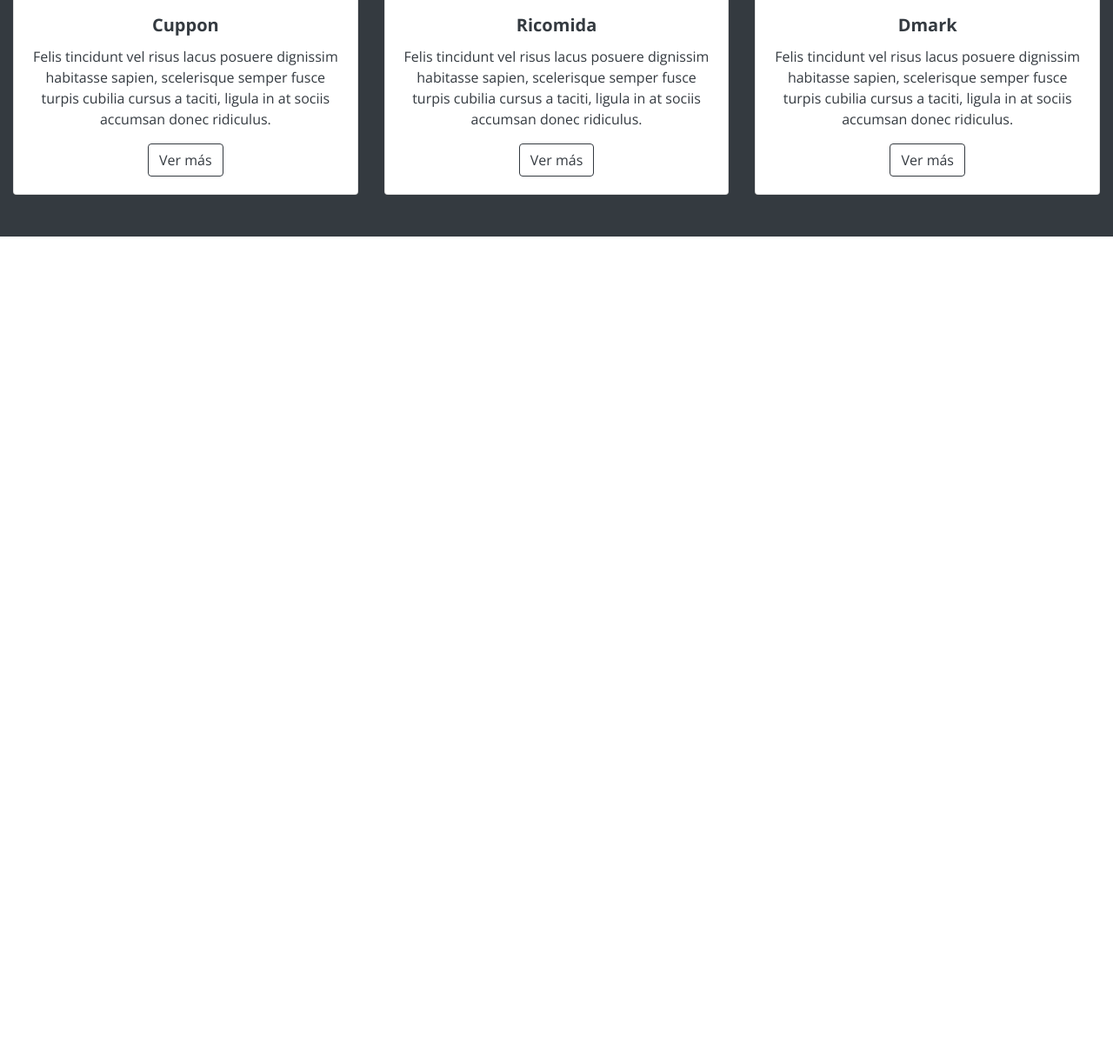
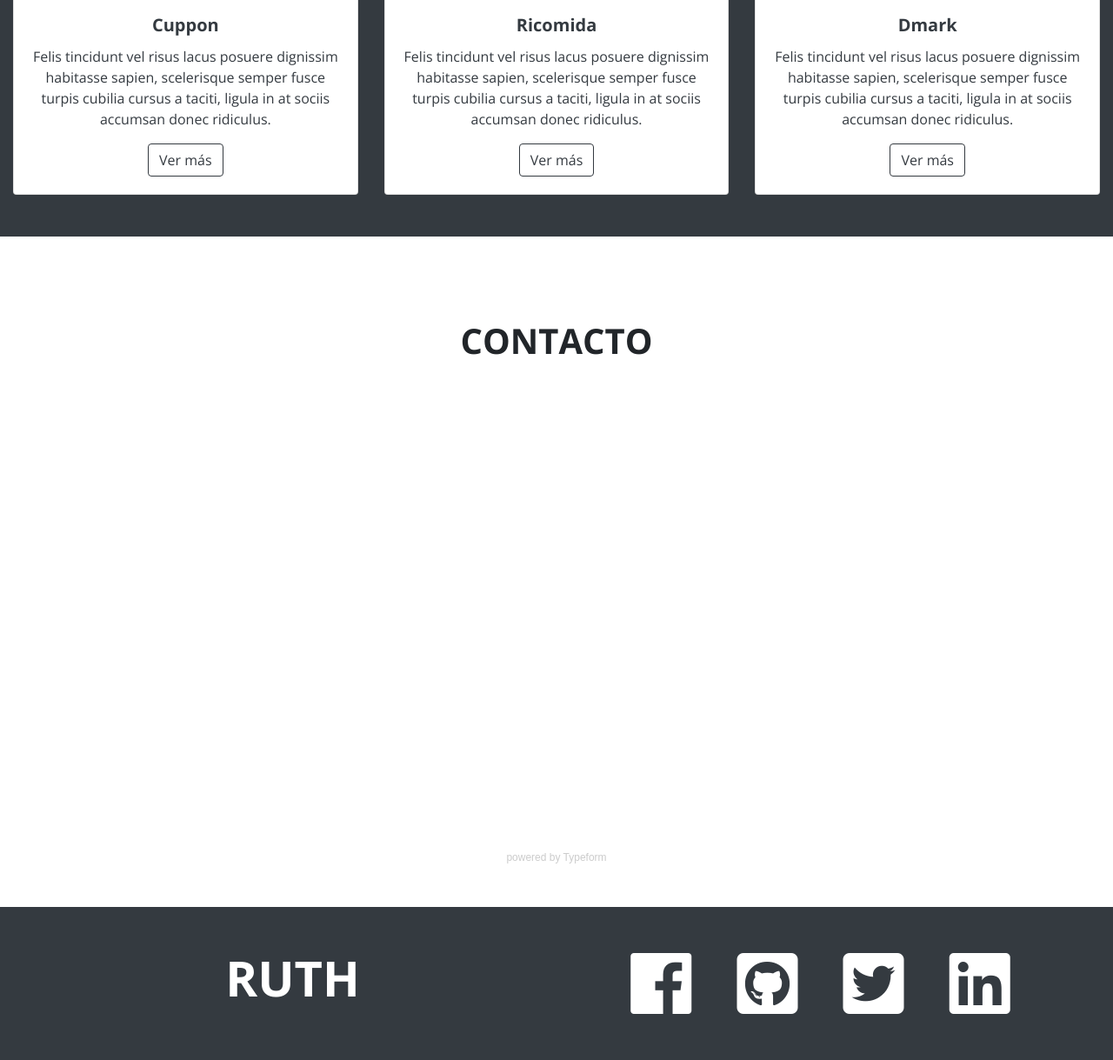
Before and after one commit to ruthale19/Prueba_MiPortafolio, a plain HTML site: page index.html in a window 1280 px wide. Shown: the part 2880-4099 px from the top of the page at 87% size. Before the commit the page ends 3152 px from the top, so only its background shows below. Drawn offline with nearby package versions, Linux system fonts and the light colour scheme; a script that the page names is missing.

Commit message:
6to commit contacto y footer

```diff
--- a/assets/CSS/style.css
+++ b/assets/CSS/style.css
@@ -39,3 +39,7 @@ a {
 .card, .centro {
   margin: 0 auto;
 }
+
+.fcolor  a {
+  color: #FFFFFF;
+}
--- a/index.html
+++ b/index.html
@@ -288,6 +288,26 @@
         </div>
     </div>
 
+    <section class="text-center bg-white py-5" id="contacto">
+    <h1 class="py-5 font-weight-bold">CONTACTO</h1>
+
+    <div class="typeform-widget" data-url="https://ruthm835992.typeform.com/to/TGwh2V" style="width: 100%; height: 500px;"></div> <script> (function() { var qs,js,q,s,d=document, gi=d.getElementById, ce=d.createElement, gt=d.getElementsByTagName, id="typef_orm", b="https://embed.typeform.com/"; if(!gi.call(d,id)) { js=ce.call(d,"script"); js.id=id; js.src=b+"embed.js"; q=gt.call(d,"script")[0]; q.parentNode.insertBefore(js,q) } })() </script> <div style="font-family: Sans-Serif;font-size: 12px;color: #999;opacity: 0.5; padding-top: 5px;"> powered by <a href="https://admin.typeform.com/signup?utm_campaign=TGwh2V&utm_source=typeform.com-14174822-Basic&utm_medium=typeform&utm_content=typeform-embedded-poweredbytypeform&utm_term=ES" style="color: #999" target="_blank">Typeform</a> </div>
+
+  </section>
+
+
+  <footer class="container-fluid bg-dark text-white text-center p-5">
+    <div class="row">
+      <div class="col-md-6">
+        <h2 class="display-4 font-weight-bold">RUTH</h2>
+      </div>
+      <div class="col-md-6 centro fcolor">
+        <a href="https://www.facebook.com/ruth.maureirachicahual"><i class="fab fa-facebook fa-5x pr-5"></i></a>
+        <a href="https://github.com/ruthale19/"><i class="fab fa-github-square fa-5x pr-5"></i></a>
+        <a href="https://twitter.com"><i class="fab fa-twitter-square fa-5x pr-5"></i></a>
+        <a href="https://www.linkedin.com"><i class="fab fa-linkedin fa-5x"></i></a>
+      </div>
+    </footer>
 
 
     <!--jQuery 3.3.1 sin slim-->
```
